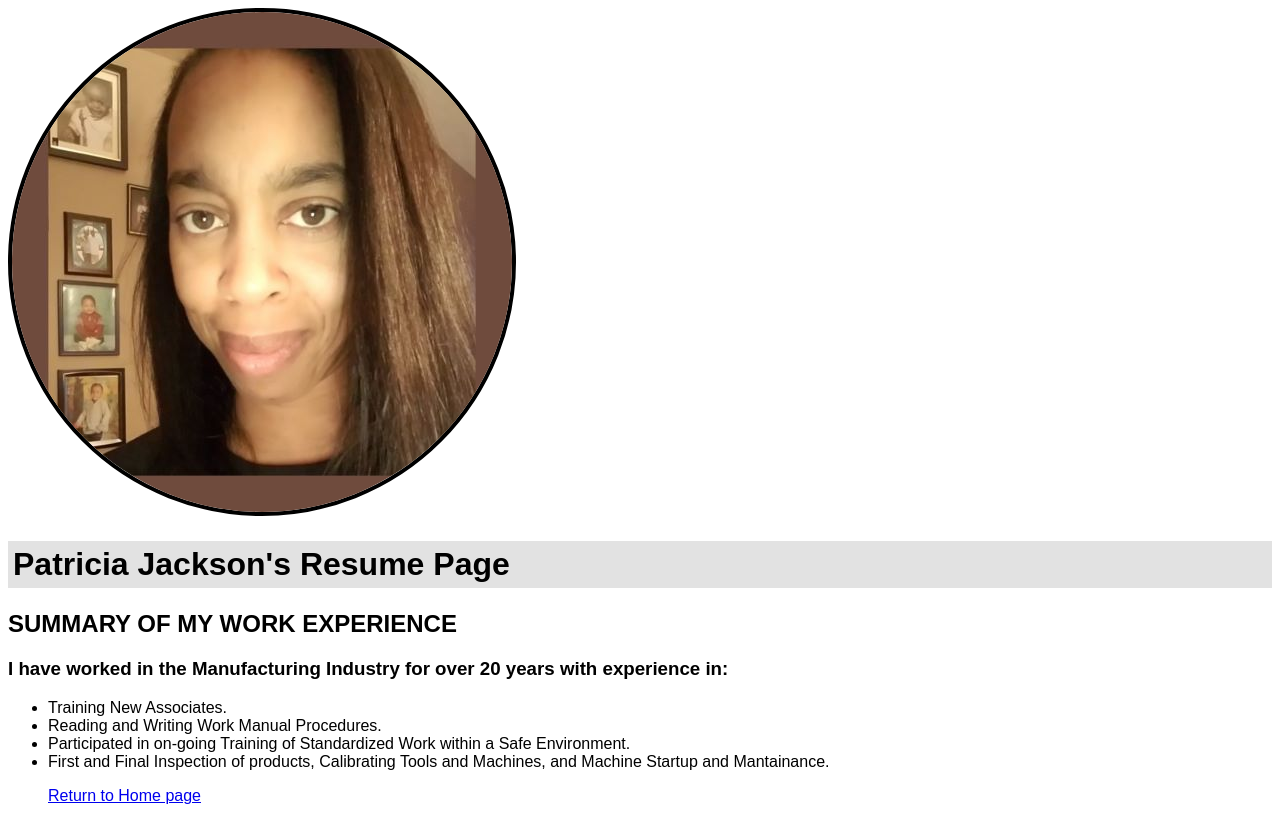
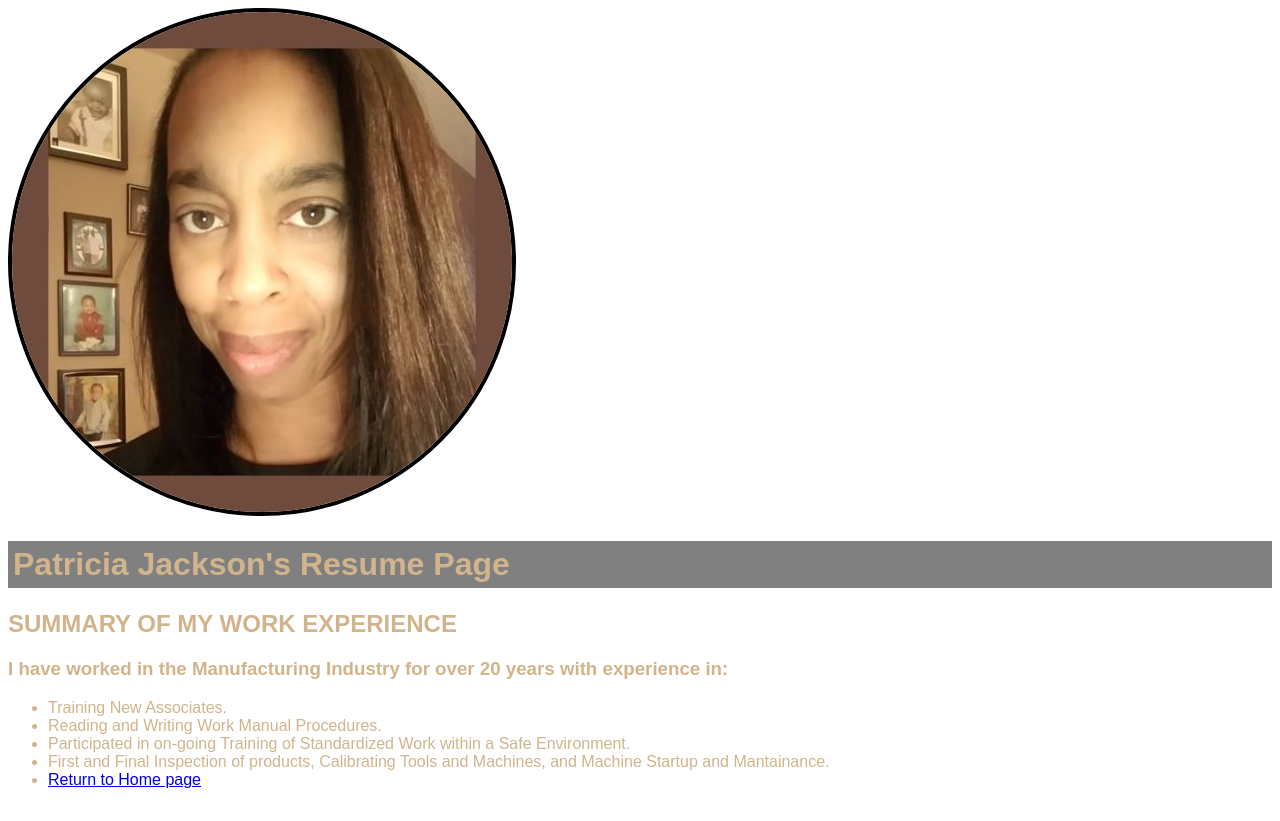
Before and after one commit to Empress45/Treehouse-Project-1, a plain HTML site: page resume.html in a window 1280 px wide. Drawn offline with Linux system fonts and the light colour scheme.

Commit message:
Add files via upload

```diff
--- a/resume.html
+++ b/resume.html
@@ -1,20 +1,21 @@
 <!DOCTYPE html>
- <html>
+ <html lang="en">
        <head>
             <title>Patricia Jackson's Resume</title>
+            <meta charset="utf-8">
             <link rel="stylesheet"  href="resume2.css">
       </head>
       <body>
          <img src="images/Mrs.Jackson.jpg" alt="Me" class="main-image">
          <h1>Patricia Jackson's Resume Page</h1>
          <h2 class="section-title"> Summary of my work experience</h2>
-         <h3>I have worked in the Manufacturing Industry for over 20 years with experience in:</h3>
-         <ul>
+         <h3 class="main-heading">I have worked in the Manufacturing Industry for over 20 years with experience in:</h3>
+         <ul class="list">
             <li>Training New Associates.</li>
             <li>Reading and Writing Work Manual Procedures.</li>
             <li>Participated in on-going Training of Standardized Work within a Safe Environment.
             <li>First and Final Inspection of products, Calibrating Tools and Machines, and Machine Startup and Mantainance.</li>
-            <p><a href="index1.html">Return to Home page</a></p>
+            <li><a href="index.html">Return to Home page</a></li>
       </ul>
     </body>
   </html>
--- a/resume2.css
+++ b/resume2.css
@@ -8,10 +8,22 @@ body {
 }
 
 h1 {
-  background-color: #e2e2e2;
+  background-color: grey;
   padding: 5px;
 }
 
 .section-title {
   text-transform: uppercase;
+  color: tan;
 }
+h1 {
+  color: tan;
+}
+
+.main-heading {
+  color: tan;
+}
+
+.list {
+  color: tan;
+}
--- a/styles.css
+++ b/styles.css
@@ -4,11 +4,11 @@
 }
 
 body {
-  margin: 5;
+  margin: 0;
   padding: 0;
   text-align: center;
   font-family: italic;
-  color: black;
+  color: tan;
   background-color: white;
 }
 /* Link Styles */
@@ -71,14 +71,14 @@ header .profile-image {
   height: 150px;
   border-radius: 50%;
   box-shadow: 0 5px 15px 0px rgba(0,0,0,0.6);
-  border:  3px;  thick black;
+  border:  3px; solid white;
   transition: all .5s;
 }
 header .profile-image:hover {
   transform: scale(1.2) rotate(360deg);
 }
 .tag {
-  background-color: #black;
+  background-color: black;
   color: tan;
   padding: 10px;
   border-radius: 10px;
```
Also changed, not shown: index.html (+2 -2 lines), images/concert_photo.jpg (added).
